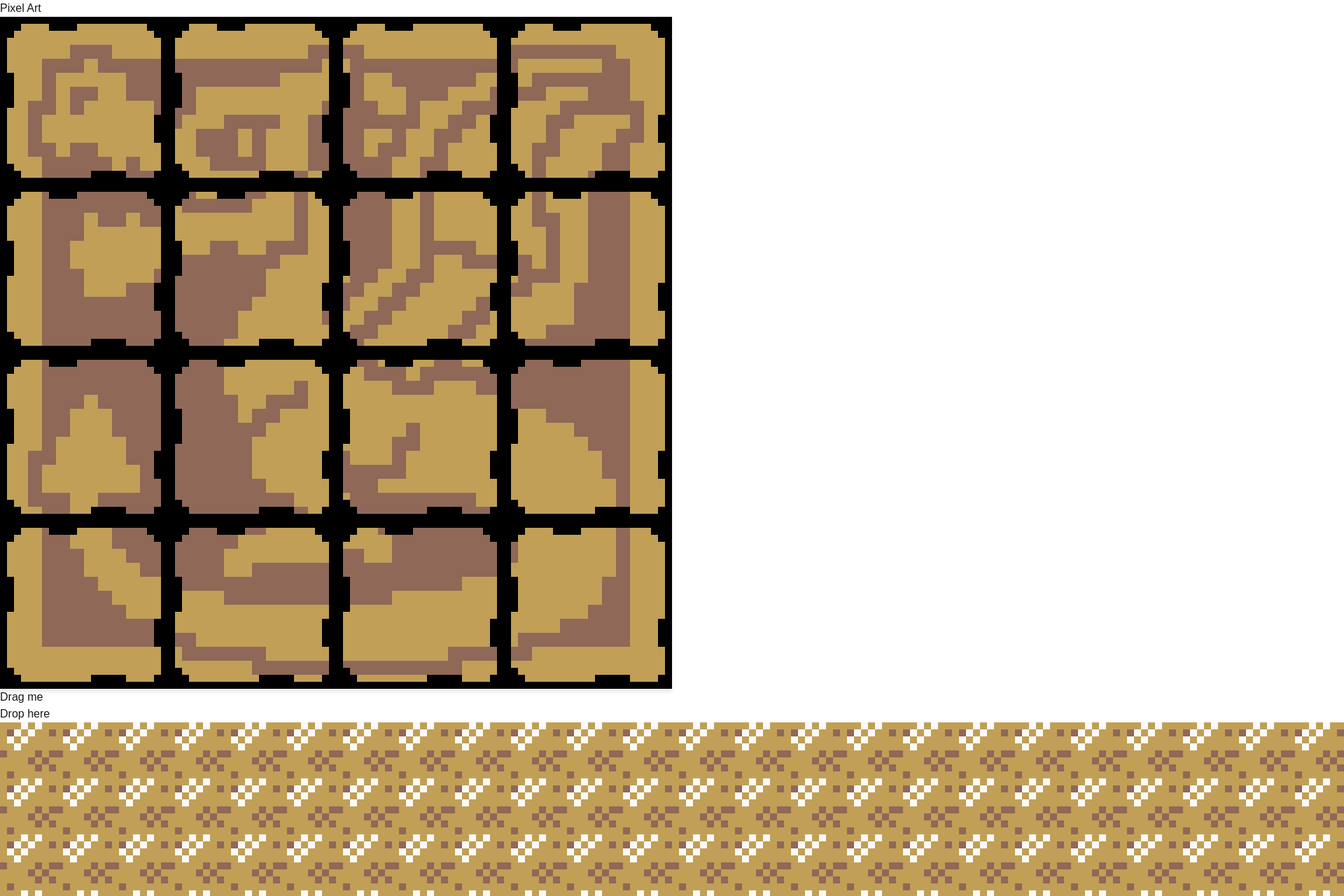
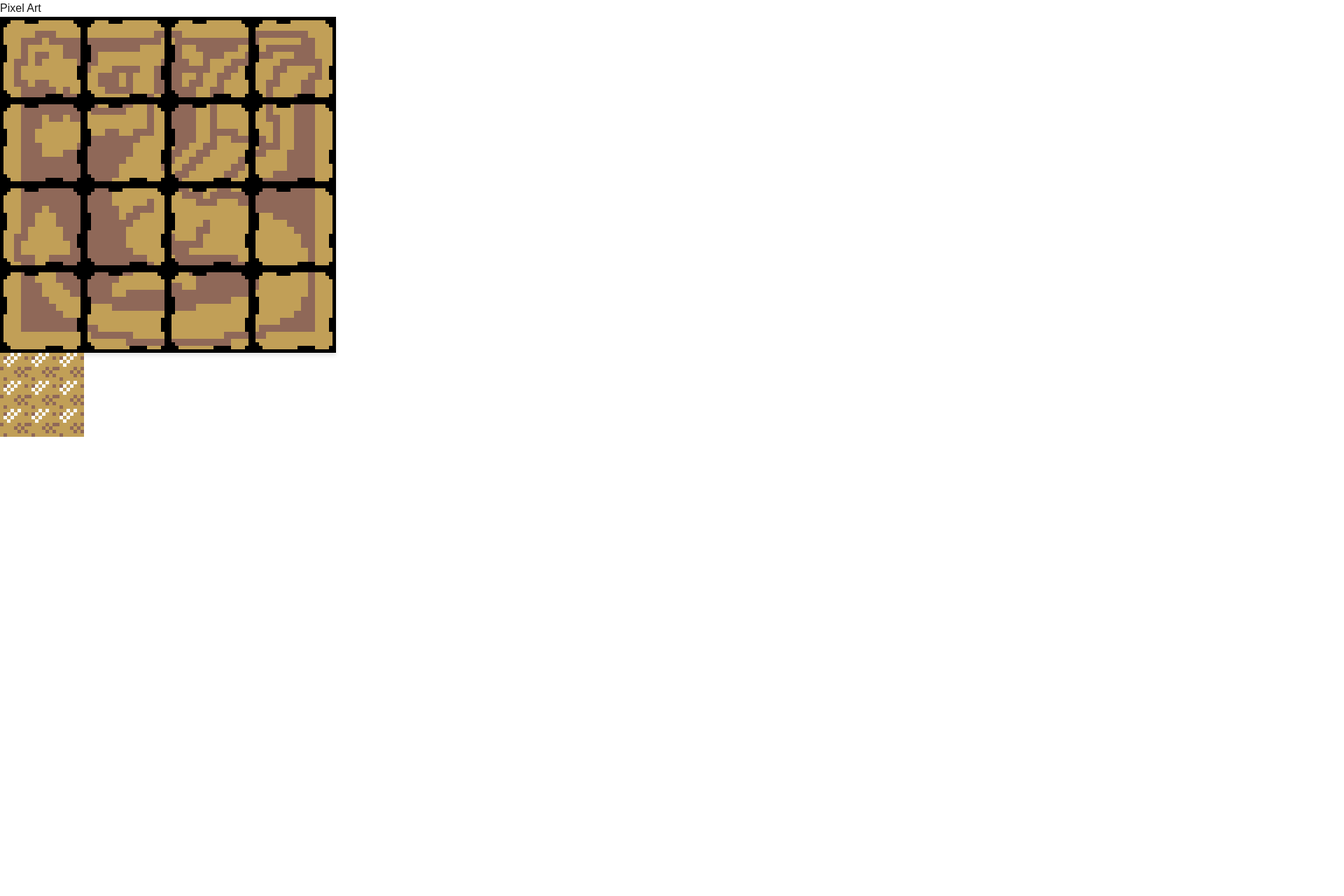
Before and after one commit to gkevinb/ruins-of-alph, a Next.js app: page / in a window 1280 px wide. Shown: the top 1280 px of the page at 70% size, 1920 px wide, since content can reach past the window. After the commit the page ends 800 px from the top, so only its background shows below. Built offline with nearby package versions, Linux system fonts and the light colour scheme.

Commit message:
modify pixel sizes

```diff
--- a/src/app/background_pixels.js
+++ b/src/app/background_pixels.js
@@ -32,7 +32,7 @@
 
 
   useEffect(() => {
-    const targetSize = 192; // Target size 24x24
+    const targetSize = 24; // Target size 24x24
     const tiledPixelArt = tilePixelArt(pixelArtCompressed, targetSize);
 
     console.log("Tiled Pixel Art:");
@@ -41,7 +41,7 @@
     // Canvas setup
     const canvas = document.createElement("canvas");
     const ctx = canvas.getContext("2d");
-    const pixelSize = 10; // Size of each pixel
+    const pixelSize = 5; // Size of each pixel
     canvas.width = tiledPixelArt[0].length * pixelSize;
     canvas.height = tiledPixelArt.length * pixelSize;
     document.body.appendChild(canvas);
--- a/src/app/globals.css
+++ b/src/app/globals.css
@@ -35,8 +35,8 @@
     grid-template-columns: repeat(4, 1fr); /* 4 columns of equal width */
     grid-template-rows: repeat(4, 1fr);  /* 4 rows of equal height */
     /* gap: 10px; Space between grid items */
-    width: 960px;
-    height: 960px;
+    width: 480px;
+    height: 480px;
     background-color: #fff;
     /* padding: 10px; */
     /* border-radius: 8px; */
--- a/src/app/page.js
+++ b/src/app/page.js
@@ -279,7 +279,7 @@
       {/* <PixelArtCanvas useMask={false} /> */}
       <BackgroundPixels />
 
-      <Block />
+      {/* <Block /> */}
     </div>
   );
 }
--- a/src/app/pixel_art.js
+++ b/src/app/pixel_art.js
@@ -111,7 +111,7 @@
     }
 
     const ctx = canvas.getContext("2d");
-    const pixelSize = 10; // Size of each pixel
+    const pixelSize = 5; // Size of each pixel
     canvas.width = finalPixelArt[0].length * pixelSize;
     canvas.height = finalPixelArt.length * pixelSize;
 
```
